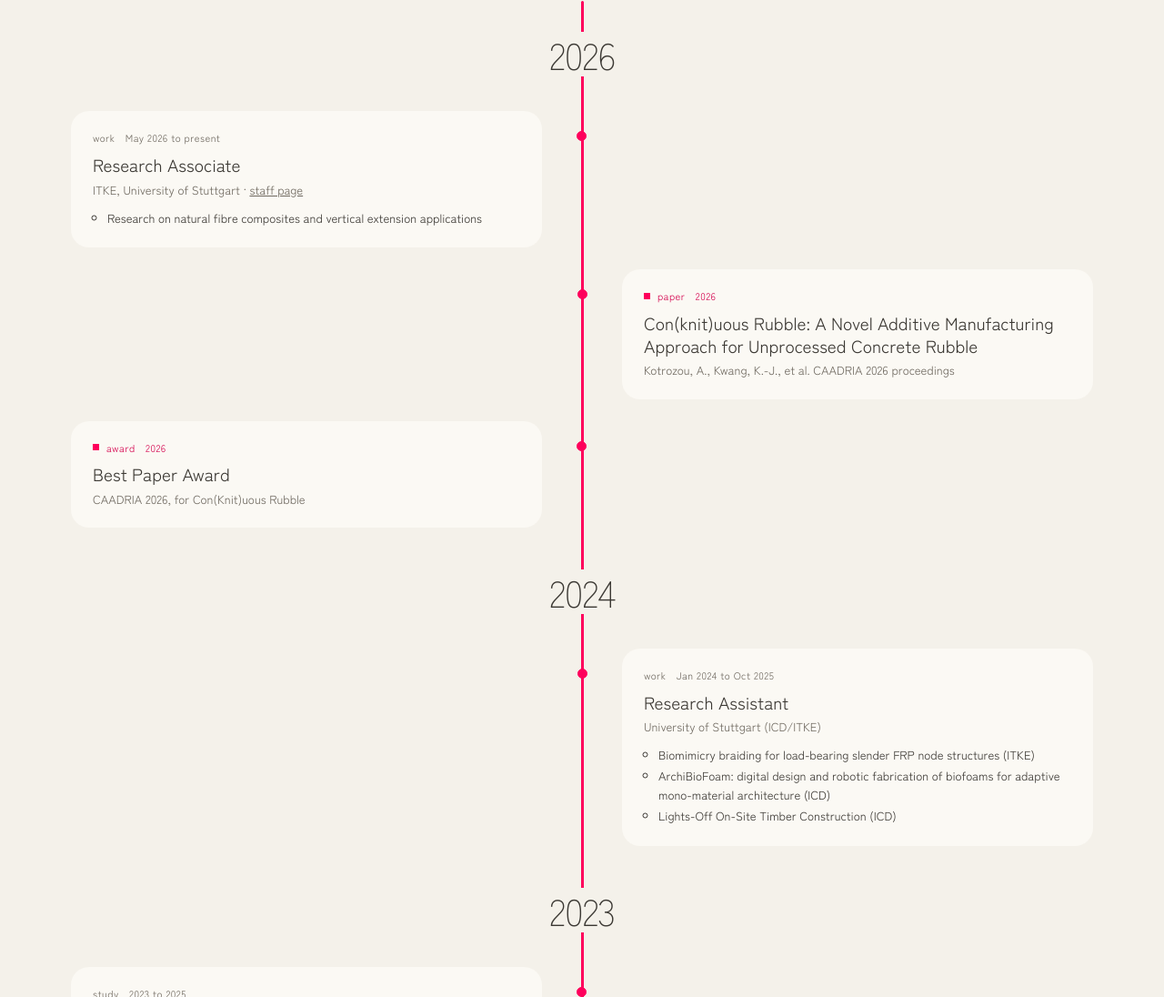
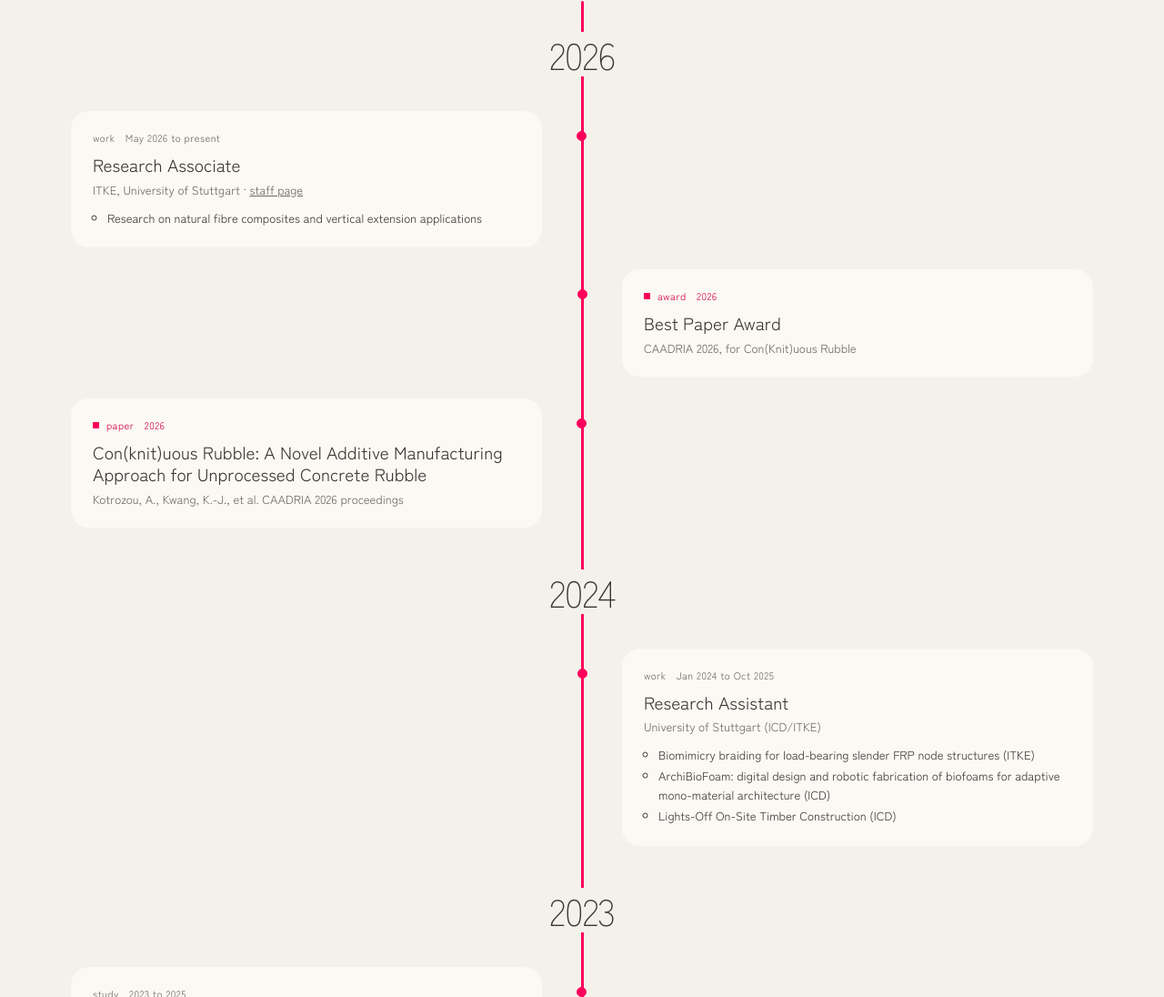
Before and after one commit to Kajiiiii97/kajikwang.com, a plain HTML site: page about.html in a window 1280 px wide. Shown: the part 1044-2140 px from the top of the page at 91% size. Drawn offline with Linux system fonts and the light colour scheme.

Commit message:
About: Best Paper Award after the paper
Co-Authored-By: Claude Opus 5.5 <noreply@anthropic.com>
Claude-Session: https://claude.ai/code/session_019TErydGx2nWfTHBP2DFEHp

```diff
--- a/about.html
+++ b/about.html
@@ -52,19 +52,19 @@
 <ul><li>Research on natural fibre composites and vertical extension applications</li></ul>
 </div>
 </li>
-<li class="ev rv r k-paper">
+<li class="ev rv r k-award">
+<div class="card">
+<p class="evk"><span class="pd" aria-hidden="true"></span>award　2026</p>
+<h3>Best Paper Award</h3>
+<p class="evw">CAADRIA 2026, for Con(Knit)uous Rubble</p>
+
+</div>
+</li>
+<li class="ev rv l k-paper">
 <div class="card">
 <p class="evk"><span class="pd" aria-hidden="true"></span>paper　2026</p>
 <h3>Con(knit)uous Rubble: A Novel Additive Manufacturing Approach for Unprocessed Concrete Rubble</h3>
 <p class="evw">Kotrozou, A., Kwang, K.-J., et al. CAADRIA 2026 proceedings</p>
-
-</div>
-</li>
-<li class="ev rv l k-award">
-<div class="card">
-<p class="evk"><span class="pd" aria-hidden="true"></span>award　2026</p>
-<h3>Best Paper Award</h3>
-<p class="evw">CAADRIA 2026, for Con(Knit)uous Rubble</p>
 
 </div>
 </li>
```
